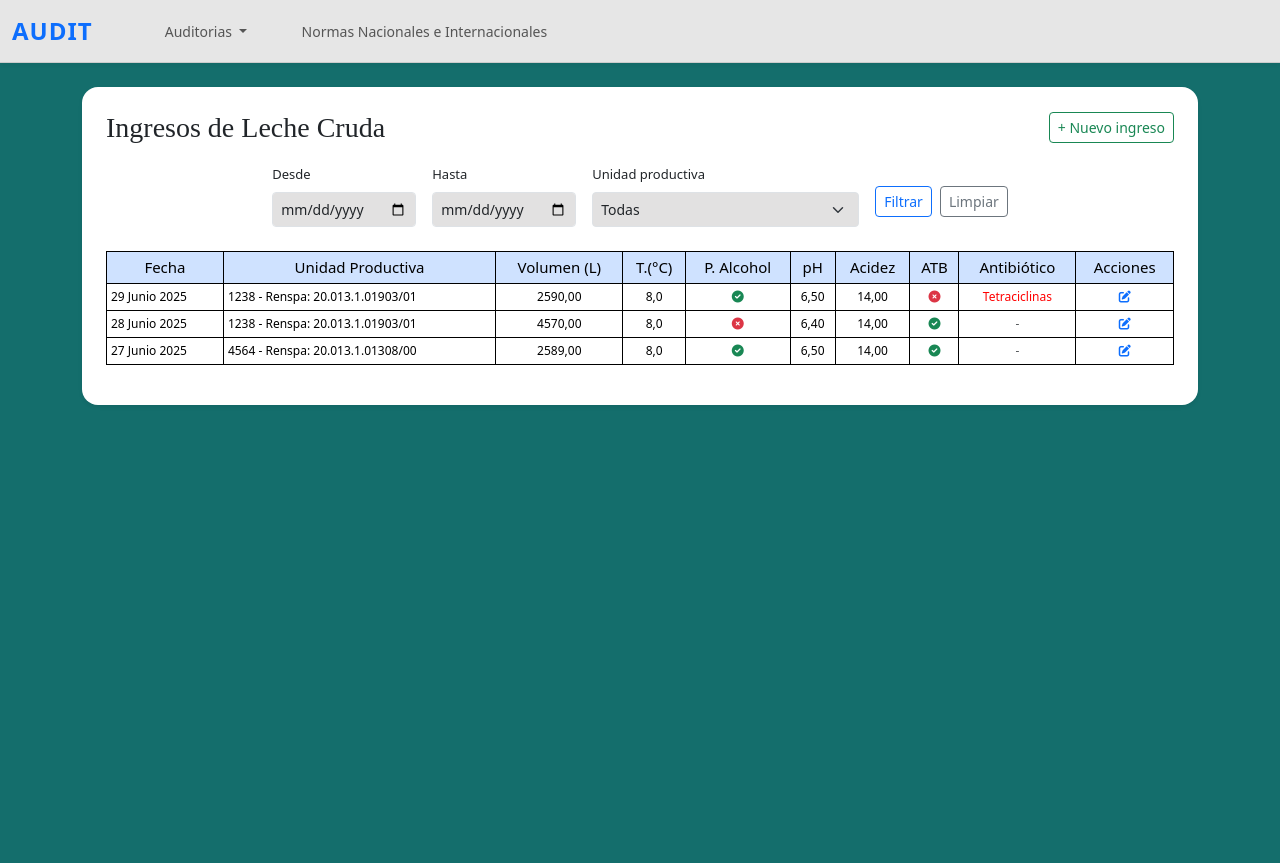
After one commit to albertoborella/proyecto-auditoria, a Django app: page /ingreso_leche/listado/ in a window 1280 px wide. The commit adds this page. Run offline with Django 4.2, Linux system fonts and the light colour scheme; data comes from the database, SQL or seed files in the repository; both versions use the stored data as it was after the commit; some libraries are stand-ins or nearby versions.

Commit message:
ingreso leche

```diff
--- a/app/questions/models.py
+++ b/app/questions/models.py
@@ -271,7 +271,7 @@ class UnidadProductiva(models.Model):
     ubicacion = models.CharField(max_length=100, blank=True, null=True)
 
     def __str__(self):
-        return f"Unidad Productiva {self.codigo} - {self.razon_social}"
+        return f"{self.codigo} - Renspa: {self.renspa}"
 
 
 # MODELOS RESIDUOS EN LECHE CRUDA
@@ -312,3 +312,21 @@ class InvestigacionAnalitica(models.Model):
 
     def __str__(self):
         return f"{self.muestra} - {self.analito} - Acta {self.numero_acta}"
+
+# MODELOS REFERENTES CALIDAD DE LECHE CRUDA
+class IngresoLeche(models.Model):
+    unidad_productiva = models.ForeignKey(UnidadProductiva, on_delete=models.CASCADE)
+    fecha = models.DateField()
+    volumen = models.DecimalField(max_digits=6, decimal_places=2)
+    temperatura = models.DecimalField(max_digits=4, decimal_places=1, null=True, blank=True)
+    prueba_alcohol = models.BooleanField(null=True, blank=True)
+    ph = models.DecimalField(max_digits=4, decimal_places=2, null=True, blank=True)
+    acidez = models.DecimalField(max_digits=5, decimal_places=2, null=True, blank=True)
+    antibiotico = models.BooleanField(null=True, blank=True)
+    tipo_antibiotico = models.CharField(max_length=100, null=True, blank=True)
+
+    class meta:
+        ordering = ['fecha']
+
+    def __str__(self):
+        return f"{self.fecha} - {self.unidad_productiva} - {self.volumen} Lts."
--- /dev/null
+++ b/app/questions/templates/ingreso_leche/listado_ingresos.html
@@ -0,0 +1,108 @@
+{% extends 'questions/base.html' %}
+{% block content %}
+<div style="background-color: #146e6c; min-height: 100vh;">
+  <div class="container py-4">
+    <div class="bg-white p-4 rounded-4 shadow-sm">
+      <div class="d-flex justify-content-between align-items-center mb-3">
+        <h3 class="mb-0" style="font-family: 'Times New Roman', Times, serif;">Ingresos de Leche Cruda</h3>
+        <a href="{% url 'ingreso_leche' %}" class="btn btn-sm btn-outline-success">+ Nuevo ingreso</a>
+      </div>
+
+      <!-- <h3 class="mb-3" style="font-family: 'Times New Roman', Times, serif;">Ingresos de leche</h3> -->
+
+      <!-- Filtros -->
+      <form method="get" class="row row-cols-auto gy-2 gx-3 align-items-center mb-4 justify-content-center">
+        <div class="col">
+          <label for="fecha_inicio" class="form-label">Desde</label>
+          <input type="date" id="fecha_inicio" name="fecha_inicio" value="{{ filtros.fecha_inicio }}" class="form-control form-control-sm">
+        </div>
+        <div class="col">
+          <label for="fecha_fin" class="form-label">Hasta</label>
+          <input type="date" id="fecha_fin" name="fecha_fin" value="{{ filtros.fecha_fin }}" class="form-control form-control-sm">
+        </div>
+        <div class="col">
+          <label for="unidad_productiva" class="form-label">Unidad productiva</label>
+          <select name="unidad_productiva" id="unidad_productiva" class="form-select form-select-sm">
+            <option value="">Todas</option>
+            {% for u in unidades %}
+              <option value="{{ u.id }}" {% if filtros.unidad_productiva == u.id|stringformat:'s' %}selected{% endif %}>{{ u }}</option>
+            {% endfor %}
+          </select>
+        </div>
+
+        <div class="col-auto mt-4 d-flex align-items-center justify-content-center gap-2">
+          <button type="submit" class="btn btn-sm btn-outline-primary">Filtrar</button>
+          <a href="{% url 'listado_ingresos' %}" class="btn btn-sm btn-outline-secondary">Limpiar</a>
+          <!-- <a href="{% url 'ingreso_leche' %}" class="btn btn-sm btn-outline-success">+ Nuevo ingreso</a> -->
+        </div>
+      </form>
+
+      <!-- Tabla de resultados -->
+      <div class="table-responsive">
+        <table class="table table-bordered table-hover align-middle table-sm small">
+          <thead class="table-primary text-center">
+            <tr>
+              <th>Fecha</th>
+              <th>Unidad Productiva</th>
+              <th>Volumen (L)</th>
+              <th>T.(°C)</th>
+              <th>P. Alcohol</th>
+              <th>pH</th>
+              <th>Acidez</th>
+              <th>ATB</th>
+              <th>Antibiótico</th>
+              <th>Acciones</th>
+            </tr>
+          </thead>
+          <tbody>
+            {% for ingreso in ingresos %}
+            <tr>
+              <td>{{ ingreso.fecha }}</td>
+              <td>{{ ingreso.unidad_productiva }}</td>
+              <td class="text-center">{{ ingreso.volumen }}</td>
+              <td class="text-center">{{ ingreso.temperatura|default:"-" }}</td>
+              <td class="text-center">
+                {% if ingreso.prueba_alcohol %}
+                  <i class="fas fa-times-circle text-danger" title="Rechazada"></i>
+                {% elif ingreso.prueba_alcohol is not None %}
+                  <i class="fas fa-check-circle text-success" title="Aprobada"></i>
+                {% else %}
+                  <span class="text-muted">-</span>
+                {% endif %}
+              </td>
+              <td class="text-center">{{ ingreso.ph|default:"-" }}</td>
+              <td class="text-center">{{ ingreso.acidez|default:"-" }}</td>
+              <td class="text-center">
+                {% if ingreso.antibiotico %}
+                  <i class="fas fa-times-circle text-danger" title="Presente"></i>
+                {% elif ingreso.antibiotico is not None %}
+                  <i class="fas fa-check-circle text-success" title="Ausente"></i>
+                {% else %}
+                  <span class="text-muted">-</span>
+                {% endif %}
+              </td>
+              <td class="text-center">
+                {% if ingreso.antibiotico and ingreso.tipo_antibiotico %}
+                  <span style="text-align: center; color: red;">{{ ingreso.tipo_antibiotico }}</span>
+                {% else %}
+                  <span class="text-muted">-</span>
+                {% endif %}
+              </td>
+              <td class="text-center">
+                <a href="{% url 'editar_ingreso' ingreso.id %}" class="text-decoration-none" title="Editar ingreso">
+                  <i class="fas fa-edit" style="color: #0d6efd;"></i>
+                </a>
+              </td>
+            </tr>
+            {% empty %}
+            <tr>
+              <td colspan="9" class="text-center">No se encontraron ingresos.</td>
+            </tr>
+            {% endfor %}
+          </tbody>
+        </table>
+      </div>
+    </div>
+  </div>
+</div>
+{% endblock %}
--- a/app/questions/templates/questions/base.html
+++ b/app/questions/templates/questions/base.html
@@ -81,7 +81,7 @@
             <li><a class="dropdown-item" style="font-size: 13px; font-weight: 400;" href="{% url 'listar_analisis_agua' %}">Calidad de Agua</a></li>
             <li><a class="dropdown-item" style="font-size: 13px; font-weight: 400;" href="{% url 'listar_unidades_productivas' %}">Proveedores de Leche Cruda</a></li>
             <li><a class="dropdown-item" style="font-size: 13px; font-weight: 400;" href="{% url 'listado_analisis' %}">Residuos Quimicos en leche</a></li>
-            <li><a class="dropdown-item" style="font-size: 13px; font-weight: 400;" href="#">ATB + en leche cruda</a></li>
+            <li><a class="dropdown-item" style="font-size: 13px; font-weight: 400;" href="{% url 'listado_ingresos' %}">Control Ingreso Leche Cruda</a></li>
             <li><a class="dropdown-item" style="font-size: 13px; font-weight: 400;" href="#">Control de Registros</a></li>
             <li><a class="dropdown-item" style="font-size: 13px; font-weight: 400;" href="#">Procedimientos</a></li>
           </ul>
--- a/app/questions/templates/questions/home.html
+++ b/app/questions/templates/questions/home.html
@@ -81,7 +81,7 @@
             <li><a class="dropdown-item" style="font-size: 13px; font-weight: 400;" href="{% url 'listar_analisis_agua' %}">Calidad de Agua</a></li>
             <li><a class="dropdown-item" style="font-size: 13px; font-weight: 400;" href="{% url 'listar_unidades_productivas' %}">Proveedores de Leche Cruda</a></li>
             <li><a class="dropdown-item" style="font-size: 13px; font-weight: 400;" href="{% url 'listado_analisis' %}">Residuos Quimicos en leche</a></li>
-            <li><a class="dropdown-item" style="font-size: 13px; font-weight: 400;" href="#">ATB + en leche cruda</a></li>
+            <li><a class="dropdown-item" style="font-size: 13px; font-weight: 400;" href="{% url 'listado_ingresos' %}">Control Ingreso Leche Cruda</a></li>
             <li><a class="dropdown-item" style="font-size: 13px; font-weight: 400;" href="#">Control de Registros</a></li>
             <li><a class="dropdown-item" style="font-size: 13px; font-weight: 400;" href="#">Procedimientos</a></li>
           </ul>
--- a/app/questions/urls.py
+++ b/app/questions/urls.py
@@ -10,6 +10,7 @@ from .views import (home, crear_auditoria, checklist_auditoria, resultado_audito
                     crear_unidad_productiva, listar_unidades_productivas,
                     editar_unidad_productiva, eliminar_unidad_productiva,
                     registro_muestra, detalle_muestra, editar_analito, listado_analisis,
+                    registrar_ingreso_leche, listado_ingresos, editar_ingreso_leche,
                     )
 
 urlpatterns = [
@@ -49,4 +50,8 @@ urlpatterns = [
     path('analito/<int:pk>/editar/', editar_analito, name='editar_analito'),
     path('analisis/listado/', listado_analisis, name='listado_analisis'),
 
+    path('ingreso_leche/', registrar_ingreso_leche,  name='ingreso_leche'),
+    path('ingreso_leche/listado/', listado_ingresos, name='listado_ingresos'),
+    path('ingresos/<int:ingreso_id>/editar/', editar_ingreso_leche, name='editar_ingreso'),
+
 ]
--- a/app/questions/views.py
+++ b/app/questions/views.py
@@ -27,14 +27,16 @@ from .forms import (
     Ref_noconformidadesForm,
     UnidadProductivaForm,
     MuestraAguaForm, ResultadoAnalisisAguaForm,
-    MuestraLecheForm, InvestigacionAnaliticaForm
+    MuestraLecheForm, InvestigacionAnaliticaForm,
+    IngresoLecheForm,
 )
 
 from .models import (Auditoria, PreguntaPredefinida, Respuesta, Checklist,
                      Ppr, Referencia, Cliente, Norma, TipoSeccion,
                      Haccp, Ref_haccp, NoConformidades, Ref_noconformidades,
                      MuestraAgua, ResultadoAnalisisAgua, PlantaIndustrial, TipoAnalisisAgua,
-                     UnidadProductiva, MuestraLeche, Analito, InvestigacionAnalitica)
+                     UnidadProductiva, MuestraLeche, Analito, InvestigacionAnalitica,
+                     IngresoLeche,)
 
 
 def superuser_required(view_func):
@@ -718,3 +720,52 @@ def listado_analisis(request):
         'analitos': analitos,
         'filtros': filtros
     })
+
+# Funciones sobre Ingreso de Leche y Conrol de Calidad
+def registrar_ingreso_leche(request):
+    if request.method == 'POST':
+        form = IngresoLecheForm(request.POST)
+        if form.is_valid():
+            form.save()
+            return redirect('listado_ingresos')  # Ajustá esto según tu flujo
+    else:
+        form = IngresoLecheForm()
+
+    return render(request, 'ingreso_leche/registrar_ingreso.html', {'form': form})
+
+def listado_ingresos(request):
+    ingresos = IngresoLeche.objects.select_related('unidad_productiva').order_by('-fecha')
+    unidades = UnidadProductiva.objects.all()
+
+    fecha_inicio = request.GET.get('fecha_inicio')
+    fecha_fin = request.GET.get('fecha_fin')
+    unidad_id = request.GET.get('unidad_productiva')
+
+    if fecha_inicio:
+        ingresos = ingresos.filter(fecha__gte=fecha_inicio)
+    if fecha_fin:
+        ingresos = ingresos.filter(fecha__lte=fecha_fin)
+    if unidad_id:
+        ingresos = ingresos.filter(unidad_productiva__id=unidad_id)
+
+    return render(request, 'ingreso_leche/listado_ingresos.html', {
+        'ingresos': ingresos,
+        'unidades': unidades,
+        'filtros': {
+            'fecha_inicio': fecha_inicio,
+            'fecha_fin': fecha_fin,
+            'unidad_productiva': unidad_id,
+        }
+    })
+
+def editar_ingreso_leche(request, ingreso_id):
+    ingreso = get_object_or_404(IngresoLeche, id=ingreso_id)
+    if request.method == 'POST':
+        form = IngresoLecheForm(request.POST, instance=ingreso)
+        if form.is_valid():
+            form.save()
+            return redirect('listado_ingresos')
+    else:
+        form = IngresoLecheForm(instance=ingreso)
+
+    return render(request, 'ingreso_leche/editar_ingreso.html', {'form': form})
```
Also changed, not shown: app/questions/forms.py (+28 -1 lines), app/questions/templates/ingreso_leche/editar_ingreso.html (added, +68 -0 lines), app/questions/templates/ingreso_leche/registrar_ingreso.html (added, +65 -0 lines), app/db.sqlite3.
